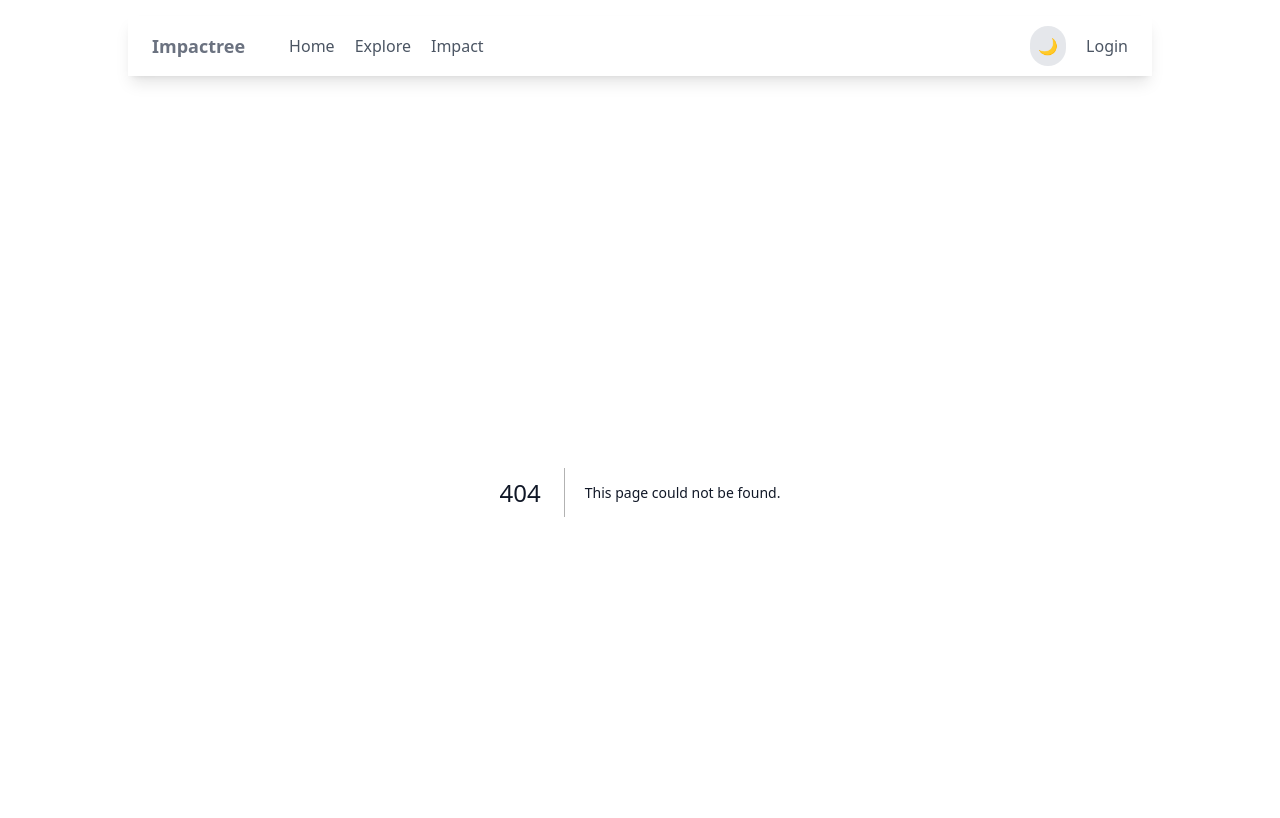
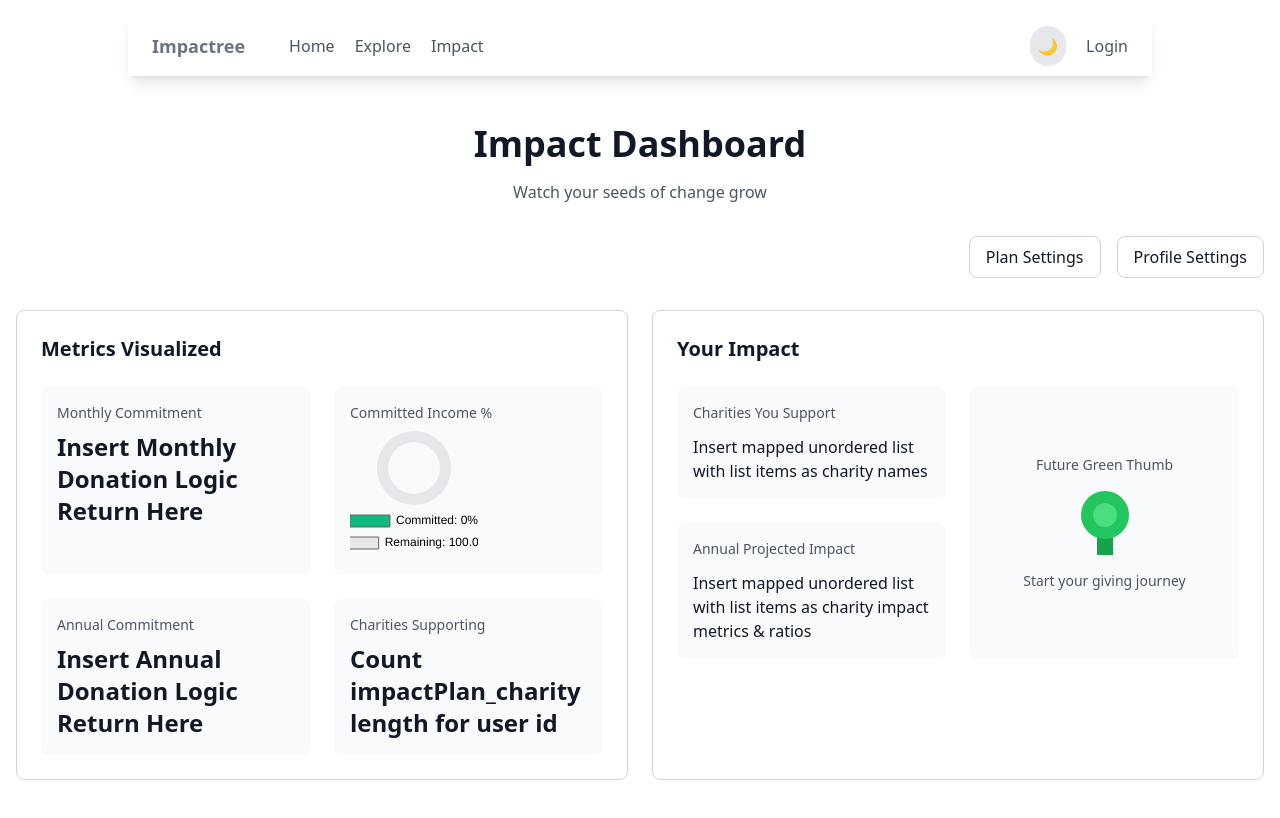
Before and after one commit to MichaelGalo/Impactree, a Next.js app: page /impact in a window 1280 px wide. Before the commit this address had no page. Shown: the top 818 px of the page. Built offline with nearby package versions, Linux system fonts and the light colour scheme.

Commit message:
created ImpactPlan type & wireframe of ImpactDashboard. Also installed chart.js

```diff
--- /dev/null
+++ b/src/app/impact/page.tsx
@@ -0,0 +1,199 @@
+"use client"
+
+import React, { useEffect, useState } from 'react';
+import { Doughnut } from 'react-chartjs-2';
+import {
+  Chart as ChartJS,
+  ArcElement,
+  Tooltip,
+  Legend,
+  ChartOptions
+} from 'chart.js';
+import { useAuth } from "@/context/AuthContext";
+import { ImpactPlan } from '@/types/impactPlan.types';
+
+ChartJS.register(ArcElement, Tooltip, Legend);
+
+const ImpactDashboard = () => {
+  const { userProfile } = useAuth();
+  const [impactPlan, setImpactPlan] = useState<ImpactPlan | null>(null);
+  const [charities, setCharities] = useState<ImpactPlanCharity | null>(null)
+
+  // add a useEffect to grab:
+  // impactPlan of the userProfile
+  // impactPlan_Charity of the userProfiles
+
+  const donationData = {
+    labels: ['Committed', 'Remaining'],
+    datasets: [{
+      data: [
+        Number(impactPlan?.philanthropy_percentage || 0),
+        100 - Number(impactPlan?.philanthropy_percentage || 0)
+      ],
+      backgroundColor: [
+        '#10B981', // Green for donations
+        '#E5E7EB'  // Light gray for remaining
+      ],
+      borderWidth: 0,
+    }]
+  };
+
+  const chartOptions: ChartOptions<'doughnut'> = {
+    plugins: {
+      legend: {
+        display: true,
+        position: 'bottom' as const,
+        labels: {
+          color: 'gray',
+          font: { size: 12 },
+          generateLabels: (chart) => {
+            const percentage = Number(impactPlan?.philanthropy_percentage || 0);
+            return [{
+              text: `Committed: ${percentage}%`,
+              fillStyle: '#10B981',
+              index: 0
+            }, {
+              text: `Remaining: ${(100 - percentage).toFixed(1)}%`,
+              fillStyle: '#E5E7EB',
+              index: 1
+            }]
+          }
+        }
+      },
+      tooltip: {
+        callbacks: {
+          label: (context) => {
+            const label = context.label || '';
+            const value = Number(context.raw) || 0;
+            return `${label}: ${value.toFixed(1)}%`;
+          }
+        }
+      }
+    },
+    cutout: '70%',
+    elements: {
+      arc: { borderWidth: 0 }
+    }
+  };
+
+  return (
+    <div className="max-w-7xl mx-auto px-4 py-8">
+      {/* Header */}
+      <div className="mb-8 text-center">
+        <h1 className="text-4xl font-bold mb-4">Impact Dashboard</h1>
+        <p className="text-gray-600 dark:text-gray-400">
+          Watch your seeds of change grow
+        </p>
+      </div>
+
+      {/* Settings Buttons */}
+      <div className="flex justify-end gap-4 mb-8">
+        <button className="px-4 py-2 border rounded-lg bg-white dark:bg-gray-800 dark:text-gray-200 border-gray-300 dark:border-gray-600 hover:bg-gray-100 dark:hover:bg-gray-700 focus:outline-none focus:ring-2 focus:ring-blue-500 dark:focus:ring-blue-400">
+          Plan Settings
+        </button>
+        <button className="px-4 py-2 border rounded-lg bg-white dark:bg-gray-800 dark:text-gray-200 border-gray-300 dark:border-gray-600 hover:bg-gray-100 dark:hover:bg-gray-700 focus:outline-none focus:ring-2 focus:ring-blue-500 dark:focus:ring-blue-400">
+          Profile Settings
+        </button>
+      </div>
+
+        {/* Metrics Panel */}
+      <div className="grid lg:grid-cols-2 gap-6">
+        <section className="border rounded-lg overflow-hidden border-gray-300 dark:border-gray-600 bg-white dark:bg-gray-800 p-6">
+          <h2 className="text-xl font-semibold mb-6 dark:text-gray-200">Metrics Visualized</h2>
+          <div className="grid grid-cols-2 gap-6">
+            <div className="bg-gray-50 dark:bg-gray-700 p-4 rounded-lg">
+              <h3 className="text-sm font-medium text-gray-600 dark:text-gray-300 mb-2">
+                Monthly Commitment
+              </h3>
+              <p className="text-2xl font-bold text-gray-900 dark:text-gray-100">
+                Insert Monthly Donation Logic Return Here
+              </p>
+            </div>
+
+            <div className="bg-gray-50 dark:bg-gray-700 p-4 rounded-lg">
+              <h3 className="text-sm font-medium text-gray-600 dark:text-gray-300 mb-2">
+                Committed Income %
+              </h3>
+              <div className="h-32 relative">
+                <Doughnut data={donationData} options={chartOptions} />
+                <div className="absolute inset-0 flex items-center justify-center">
+                </div>
+              </div>
+            </div>
+
+            <div className="bg-gray-50 dark:bg-gray-700 p-4 rounded-lg">
+              <h3 className="text-sm font-medium text-gray-600 dark:text-gray-300 mb-2">
+                Annual Commitment
+              </h3>
+              <p className="text-2xl font-bold text-gray-900 dark:text-gray-100">
+                Insert Annual Donation Logic Return Here
+              </p>
+            </div>
+
+            <div className="bg-gray-50 dark:bg-gray-700 p-4 rounded-lg">
+              <h3 className="text-sm font-medium text-gray-600 dark:text-gray-300 mb-2">
+                Charities Supporting
+              </h3>
+              <p className="text-2xl font-bold text-gray-900 dark:text-gray-100">
+                Count impactPlan_charity length for user id
+              </p>
+            </div>
+          </div>
+        </section>
+
+        {/* Impact Panel */}
+        <section className="border rounded-lg overflow-hidden border-gray-300 dark:border-gray-600 bg-white dark:bg-gray-800 p-6">
+          <h2 className="text-xl font-semibold mb-6 dark:text-gray-200">Your Impact</h2>
+          <div className="grid grid-cols-2 gap-6">
+            <div className="space-y-6">
+              <div className="bg-gray-50 dark:bg-gray-700 p-4 rounded-lg">
+                <h3 className="text-sm font-medium text-gray-600 dark:text-gray-300 mb-3">
+                  Charities You Support
+                </h3>
+                <p>Insert mapped unordered list with list items as charity names</p>
+              </div>
+
+              <div className="bg-gray-50 dark:bg-gray-700 p-4 rounded-lg">
+                <h3 className="text-sm font-medium text-gray-600 dark:text-gray-300 mb-3">
+                  Annual Projected Impact
+                </h3>
+                <p>Insert mapped unordered list with list items as charity impact metrics & ratios</p>
+              </div>
+            </div>
+
+            <div className="bg-gray-50 dark:bg-gray-700 p-4 rounded-lg flex flex-col items-center justify-center">
+                <h3 className="text-sm font-medium text-gray-600 dark:text-gray-300 mb-4">
+                    {impactPlan?.current_milestone?.name || 'Future Green Thumb'}
+                </h3>
+
+                {impactPlan?.current_milestone?.image_url ? (
+                    <div className="w-16 h-16 mb-4 relative">
+                    <img
+                        src={impactPlan.current_milestone.image_url}
+                        alt={impactPlan.current_milestone.name}
+                        className="w-full h-full object-cover rounded-full"
+                    />
+                    </div>
+                ) : (
+                    <div className="w-16 h-16 mb-4 relative">
+                        {/* Simple tree icon fallback */}
+                        <div className="absolute bottom-0 left-1/2 w-4 h-8 bg-green-600 dark:bg-green-500 transform -translate-x-1/2"></div>
+                        <div className="absolute bottom-4 left-1/2 w-12 h-12 bg-green-500 dark:bg-green-400 rounded-full transform -translate-x-1/2">
+                        <div className="absolute top-1/4 left-1/4 w-6 h-6 bg-green-400 dark:bg-green-300 rounded-full"></div>
+                        <div className="absolute top-1/3 right-1/4 w-4 h-4 bg-green-400 dark:bg-green-300 rounded-full"></div>
+                        </div>
+                    </div>
+                )}
+
+                <p className="text-sm font-medium text-gray-600 dark:text-gray-300">
+                    {impactPlan?.current_milestone?.description || 'Start your giving journey'}
+                </p>
+            </div>
+          </div>
+        </section>
+      </div>
+    </div>
+  );
+};
+
+export default ImpactDashboard;
```
Also changed, not shown: package.json (+7 -5 lines), src/types/impactPlan.types.ts (added, +11 -0 lines), src/types/milestone.types.ts (added, +7 -0 lines), 1 other file (tests, documents, lock files or other folders).
